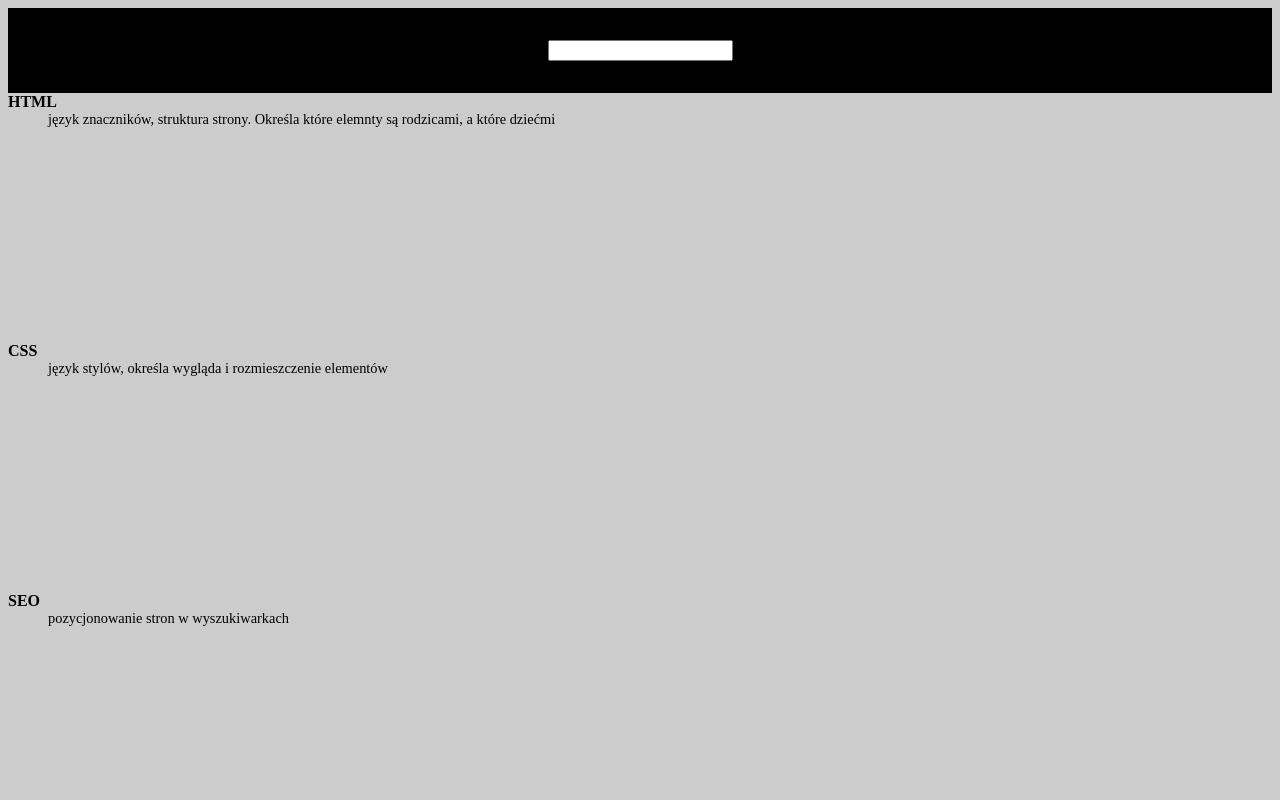
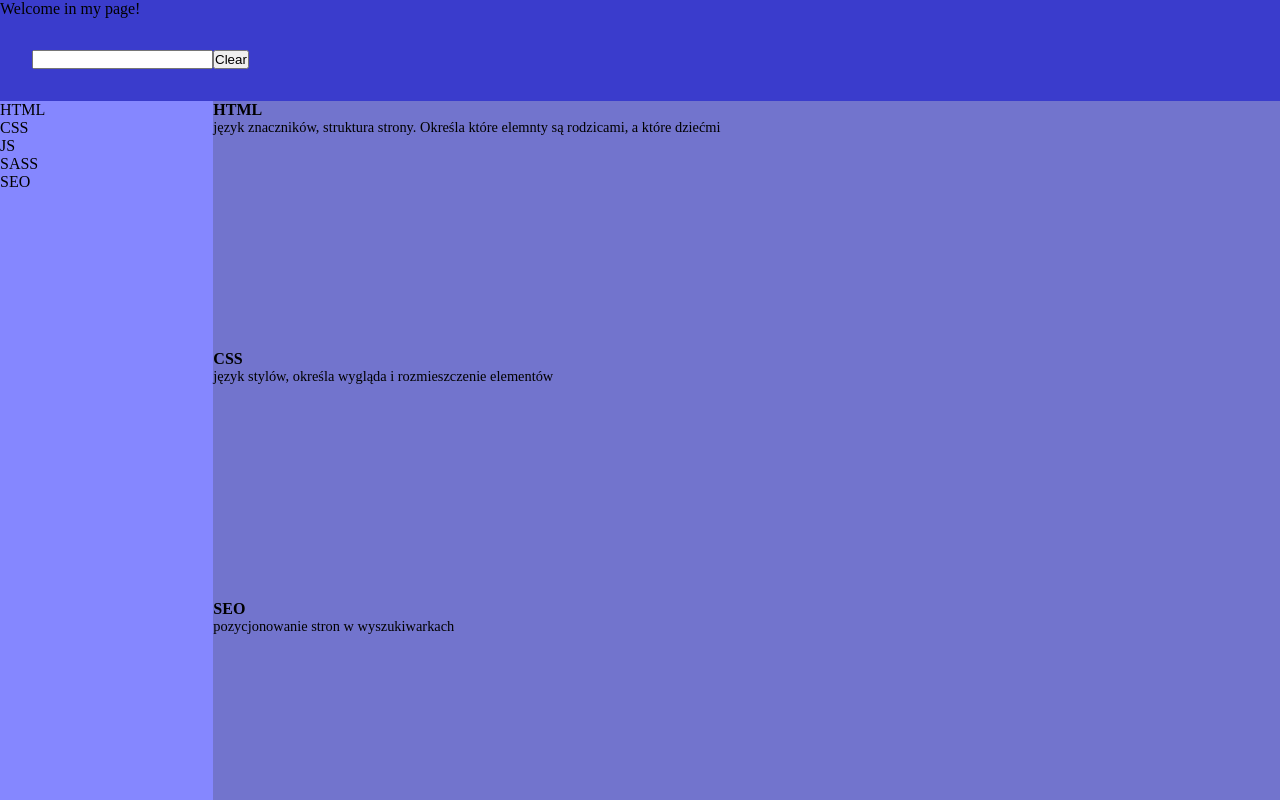
Before and after one commit to paweljss/slownik_front_endowy, a plain HTML site: page index.html in a window 1280 px wide. Shown: the top 800 px of the page. Drawn offline with Linux system fonts and the light colour scheme.

Commit message:
testing aside term list,adding clear button

```diff
--- a/index.html
+++ b/index.html
@@ -8,10 +8,29 @@
     <title>Jasna Strona Sieci</title>
     <link rel="stylesheet" href="style.css">
 </head>
+
+<body>
+
     <header>
+        <p>Welcome in my page!</p>
+        <div id="searchbar">
             <input type="search">
+            <button id="clear">Clear</button>
+        </div>
+
     </header>
 
+
+    <aside>
+        <ul id="asiade-list-of-terms">
+            <li>HTML</li>
+            <li>CSS</li>
+            <li>JS</li>
+            <li>SASS</li>
+            <li>SEO</li>
+        </ul>
+    </aside>
+    <main>
         <article>
             <dt>HTML</dt>
             <dd>język znaczników, struktura strony. Określa które elemnty są rodzicami, a które dziećmi</dd>
@@ -39,8 +58,9 @@
             <dd>preprocesor CSS</dd>
         </article>
         </dl>
+    </main>
 
-<body>
+
     <script src="script.js"></script>
 </body>
 
--- a/script.js
+++ b/script.js
@@ -1,6 +1,14 @@
 const searchBar = document.querySelector("[type=search]");
 
 const definitionList = document.querySelectorAll("dt");
+
+const asideListOfTerms = document.querySelectorAll("#asiade-list-of-terms li");
+
+const clearButton = document.querySelector("#clear");
+
+const showElements = function(dt) {
+	dt.parentNode.classList.remove("hide");
+}
 
 const searchDefinition = function (eTargetValue) {
 	const regex = new RegExp("^" + eTargetValue, "i");
@@ -14,17 +22,32 @@ const searchDefinition = function (eTargetValue) {
 };
 
 const updateDefinitionDocument = function (arrayOfSearchDefinition) {
-	return definitionList.forEach((dt) => { !arrayOfSearchDefinition.includes(dt.innerHTML) ? dt.parentNode.classList.add("hide") : dt.parentNode.classList.remove("hide") })
-}
-
+	return definitionList.forEach((dt) => {
+		!arrayOfSearchDefinition.includes(dt.innerHTML)
+			? dt.parentNode.classList.add("hide")
+			: showElements(dt);
+	});
+};
 
 searchBar.addEventListener("input", (e) =>
-updateDefinitionDocument(searchDefinition(e.target.value))
+	updateDefinitionDocument(searchDefinition(e.target.value))
 );
 
 searchBar.addEventListener("keypress", (e) => {
 	if (e.key == "Enter") {
 		e.preventDefault();
-		searchBar.blur()
+		searchBar.blur();
 	}
 });
+
+clearButton.addEventListener("click", () => {
+	searchBar.value = "";
+	definitionList.forEach((dt) => {showElements(dt)});
+})
+
+for (const asideLi of asideListOfTerms) {
+	asideLi.addEventListener("click", (e) => {
+		searchBar.value = e.target.innerText;
+		updateDefinitionDocument([searchBar.value]);
+	});
+}
--- a/style.css
+++ b/style.css
@@ -1,21 +1,47 @@
+*,
+::before,
+::after {
+	padding: 0;
+	margin: 0;
+	box-sizing: border-box;
+}
+
 body {
-    background-color: #ccc
+	background-color: #ccc;
+	display: grid;
+	grid-template-columns: repeat(12, 1fr);
 }
 
 header {
+	grid-column: 1 / end;
+	background-color: #3a3ccc;
+}
+
+#searchbar {
 	position: sticky;
-    top:0;
+	top: 0;
 	display: flex;
 	padding: 2rem;
-    background-color: #000;
 }
 
-header input {
-    margin: 0 auto;
+main {
+	background-color: #7274cd;
+	grid-column: 3 / end;
 }
 
 .hide {
 	display: none;
+}
+
+aside {
+	grid-column: 1/3;
+	background-color: #8587ff;
+}
+
+aside ul {
+	list-style: none;
+	display: flex;
+	flex-direction: column;
 }
 
 article {
```
Lines whose indentation alone changed are shown as unchanged.
